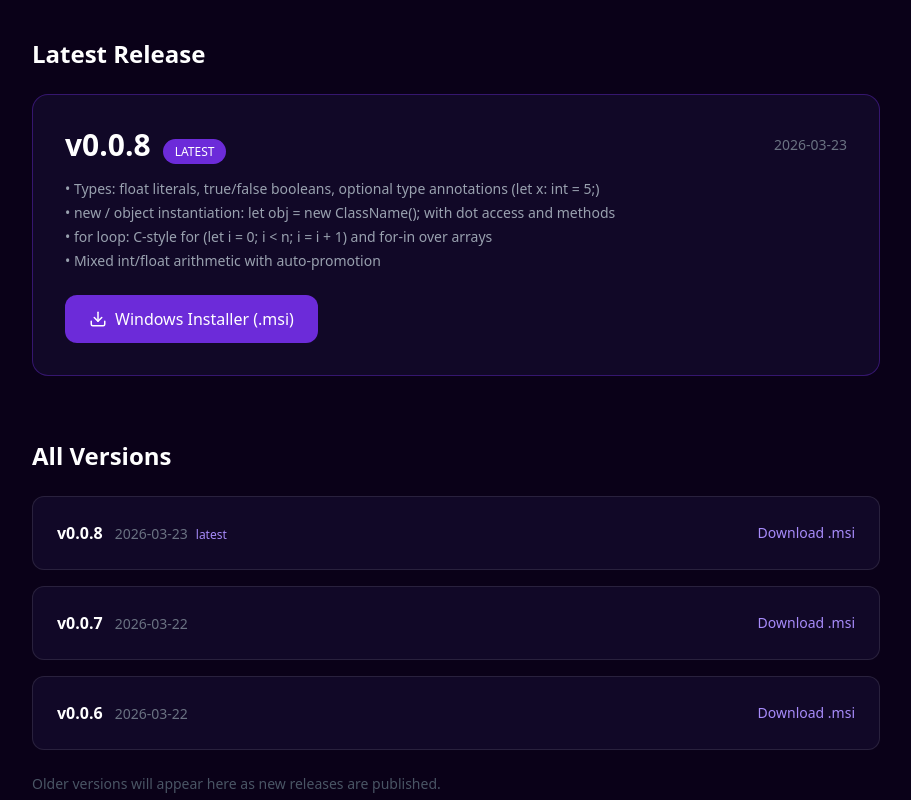
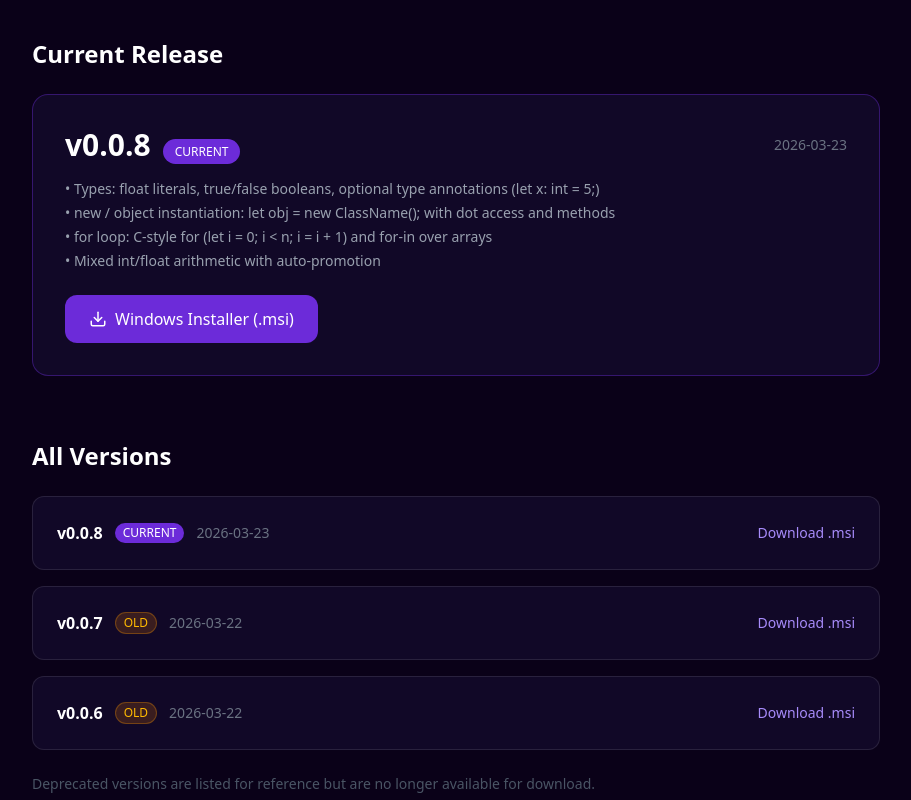
Before and after one commit to bouclem/vdx, a Next.js app in the folder website/: page /download in a window 1280 px wide. Shown: the part 240-1040 px from the top of the page, without its empty margins (184-1095 px from the left). Built offline with nearby package versions, Linux system fonts and the light colour scheme.

Commit message:
0.0.8 website updates and icon redesign

```diff
--- a/website/src/app/download/page.tsx
+++ b/website/src/app/download/page.tsx
@@ -1,8 +1,36 @@
-const versions = [
+const GITHUB_REPO = "bouclem/vdx";
+
+type VersionStatus = "current" | "old" | "deprecated";
+
+function getDownloadUrl(version: string) {
+  return `https://github.com/${GITHUB_REPO}/releases/download/v${version}/vdx-${version}-win64.msi`;
+}
+
+const statusConfig: Record<VersionStatus, { label: string; badgeClass: string }> = {
+  current: {
+    label: "CURRENT",
+    badgeClass: "bg-[#6C2BD9] text-white",
+  },
+  old: {
+    label: "OLD",
+    badgeClass: "bg-amber-600/20 text-amber-400 border border-amber-500/30",
+  },
+  deprecated: {
+    label: "DEPRECATED",
+    badgeClass: "bg-red-900/20 text-red-400 border border-red-500/30",
+  },
+};
+
+const versions: {
+  version: string;
+  date: string;
+  status: VersionStatus;
+  notes: string[];
+}[] = [
   {
     version: "0.0.8",
     date: "2026-03-23",
-    latest: true,
+    status: "current",
     notes: [
       "Types: float literals, true/false booleans, optional type annotations (let x: int = 5;)",
       "new / object instantiation: let obj = new ClassName(); with dot access and methods",
@@ -13,7 +41,7 @@ const versions = [
   {
     version: "0.0.7",
     date: "2026-03-22",
-    latest: false,
+    status: "old",
     notes: [
       "Arrays: let arr = [1, 2, 3]; with index access, assignment, len(), push()",
       "Improved error reporting with file name, line numbers, and source context",
@@ -23,7 +51,7 @@ const versions = [
   {
     version: "0.0.6",
     date: "2026-03-22",
-    latest: false,
+    status: "old",
     notes: [
       "Loop safety protection (blocks fast loops by default)",
       "@unsafe annotation to bypass loop protection",
@@ -33,6 +61,8 @@ const versions = [
 ];
 
 export default function DownloadPage() {
+  const current = versions.find((v) => v.status === "current") ?? null;
+
   return (
     <div className="max-w-4xl mx-auto px-6 py-16">
       <h1 className="text-4xl font-bold text-white mb-4">Download VDX</h1>
@@ -42,27 +72,32 @@ export default function DownloadPage() {
         from any terminal.
       </p>
 
-      {/* Latest version */}
+      {/* Current version */}
       <section className="mb-16">
-        <h2 className="text-2xl font-semibold text-white mb-6">Latest Release</h2>
+        <h2 className="text-2xl font-semibold text-white mb-6">Current Release</h2>
+        {current === null ? (
+          <div className="bg-[#110827] border border-white/10 rounded-2xl p-8 text-gray-500 text-sm">
+            No current release available.
+          </div>
+        ) : (
           <div className="bg-[#110827] border border-[#6C2BD9]/40 rounded-2xl p-8">
             <div className="flex items-center justify-between mb-4">
               <div>
-              <span className="text-3xl font-bold text-white">v{versions[0].version}</span>
-              <span className="ml-3 bg-[#6C2BD9] text-white text-xs px-3 py-1 rounded-full font-medium">
-                LATEST
+                <span className="text-3xl font-bold text-white">v{current.version}</span>
+                <span className={`ml-3 text-xs px-3 py-1 rounded-full font-medium ${statusConfig.current.badgeClass}`}>
+                  {statusConfig.current.label}
                 </span>
               </div>
-            <span className="text-gray-500 text-sm">{versions[0].date}</span>
+              <span className="text-gray-500 text-sm">{current.date}</span>
             </div>
             <ul className="text-gray-400 text-sm mb-6 space-y-1">
-            {versions[0].notes.map((note, i) => (
+              {current.notes.map((note, i) => (
                 <li key={i}>• {note}</li>
               ))}
             </ul>
             <div className="flex gap-4">
               <a
-              href={`/releases/vdx-${versions[0].version}-win64.msi`}
+                href={getDownloadUrl(current.version)}
                 className="bg-[#6C2BD9] hover:bg-[#5B21B6] text-white px-6 py-3 rounded-xl font-medium transition-colors inline-flex items-center gap-2"
               >
                 <svg width="18" height="18" viewBox="0 0 24 24" fill="none" stroke="currentColor" strokeWidth="2" strokeLinecap="round" strokeLinejoin="round">
@@ -74,35 +109,49 @@ export default function DownloadPage() {
               </a>
             </div>
           </div>
+        )}
       </section>
 
       {/* All versions */}
       <section>
         <h2 className="text-2xl font-semibold text-white mb-6">All Versions</h2>
         <div className="space-y-4">
-          {versions.map((v) => (
+          {versions.map((v) => {
+            const config = statusConfig[v.status];
+            const isDownloadable = v.status !== "deprecated";
+
+            return (
               <div
                 key={v.version}
-              className="bg-[#110827] border border-white/10 rounded-xl p-6 flex items-center justify-between"
+                className={`bg-[#110827] border rounded-xl p-6 flex items-center justify-between ${
+                  v.status === "deprecated" ? "border-white/5 opacity-60" : "border-white/10"
+                }`}
               >
-              <div>
-                <span className="text-white font-semibold">v{v.version}</span>
-                <span className="text-gray-500 text-sm ml-3">{v.date}</span>
-                {v.latest && (
-                  <span className="ml-2 text-[#A78BFA] text-xs font-medium">latest</span>
-                )}
+                <div className="flex items-center gap-3">
+                  <span className={`text-white font-semibold ${v.status === "deprecated" ? "line-through" : ""}`}>
+                    v{v.version}
+                  </span>
+                  <span className={`text-xs px-2 py-0.5 rounded-full font-medium ${config.badgeClass}`}>
+                    {config.label}
+                  </span>
+                  <span className="text-gray-500 text-sm">{v.date}</span>
                 </div>
+                {isDownloadable ? (
                   <a
-                href={`/releases/vdx-${v.version}-win64.msi`}
+                    href={getDownloadUrl(v.version)}
                     className="text-[#A78BFA] hover:text-white text-sm transition-colors"
                   >
                     Download .msi
                   </a>
+                ) : (
+                  <span className="text-gray-600 text-sm italic">No longer available</span>
+                )}
               </div>
-          ))}
+            );
+          })}
         </div>
         <p className="text-gray-600 text-sm mt-6">
-          Older versions will appear here as new releases are published.
+          Deprecated versions are listed for reference but are no longer available for download.
         </p>
       </section>
     </div>
```
Also changed, not shown: 3 other files (tests, documents, lock files or other folders). Lines whose indentation alone changed are shown as unchanged.
